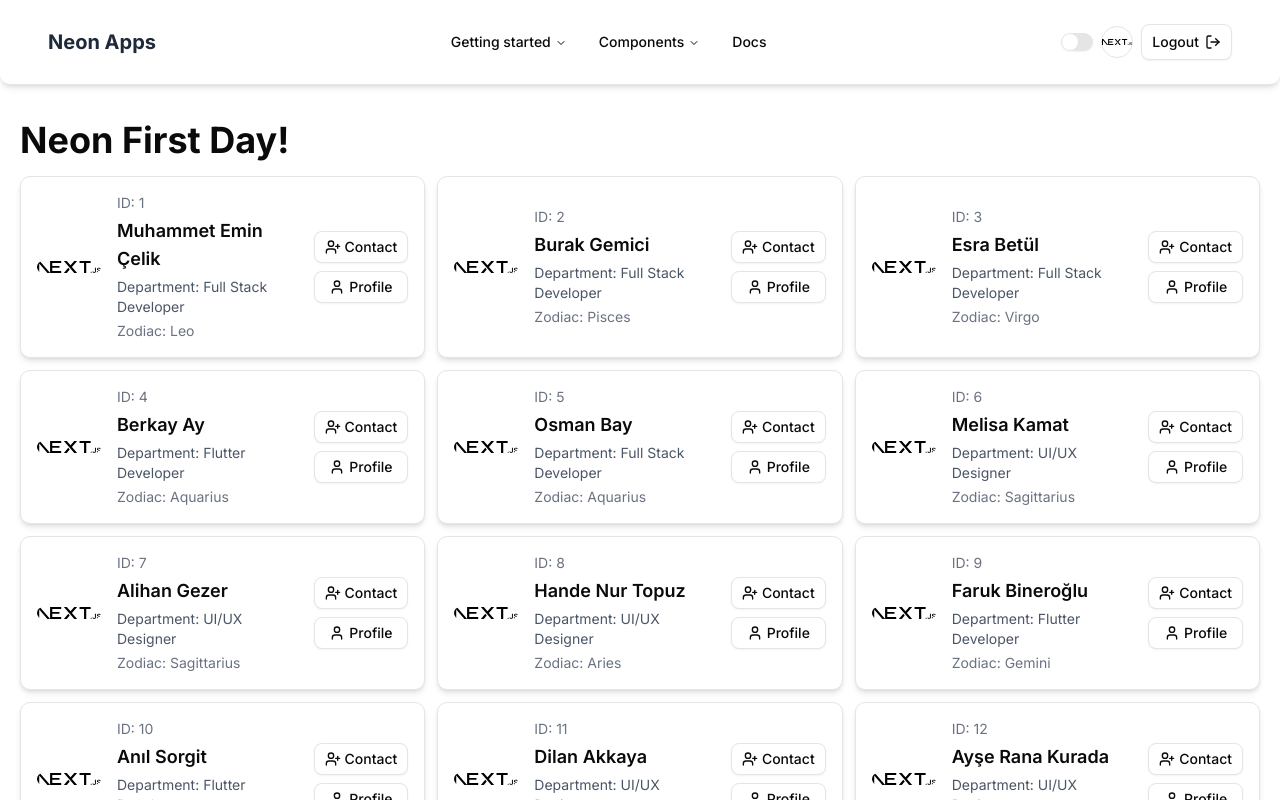
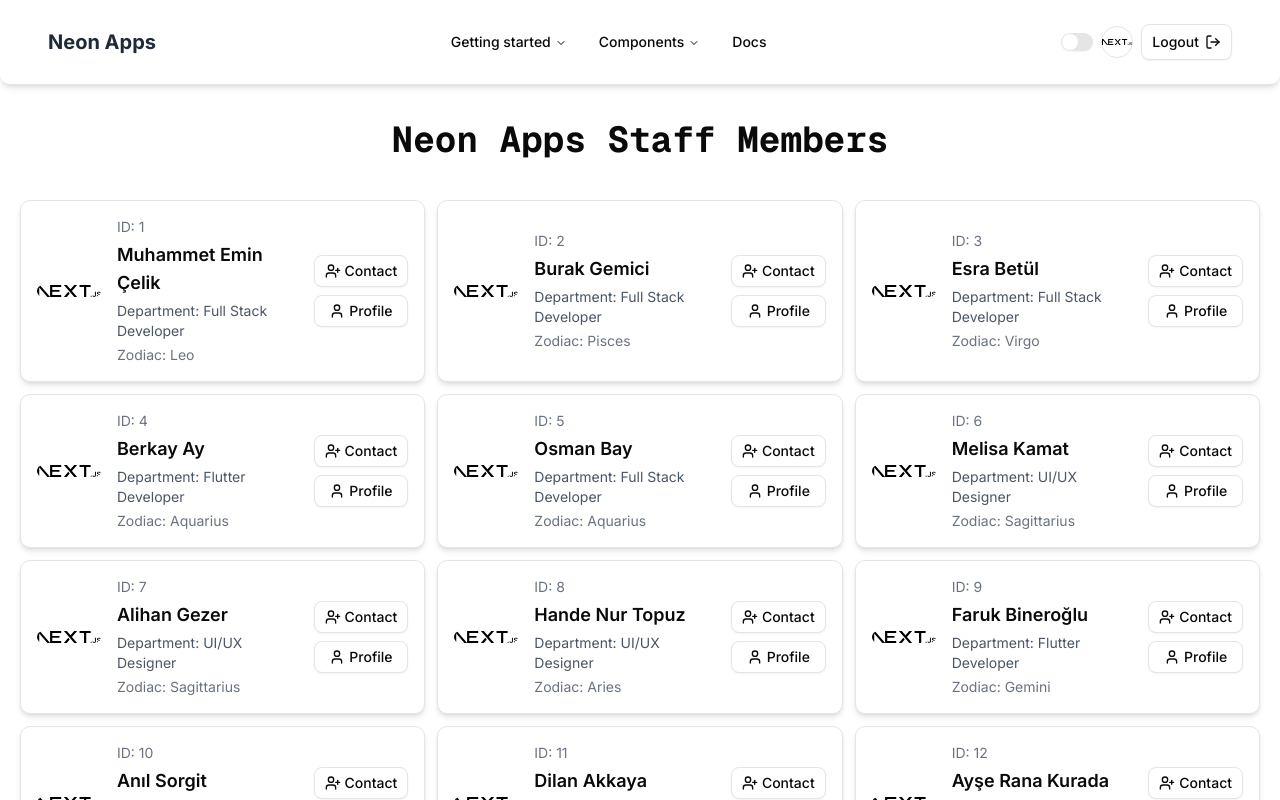
Before and after one commit to osmanbayy/neon-firstday, a Next.js app: page / in a window 1280 px wide. Shown: the top 800 px of the page. Built offline with nearby package versions, Linux system fonts and the light colour scheme; sample sign-in values are in the browser's storage.

Commit message:
feat: update Hero component title to "Neon Apps Staff Members" and adjust margin

```diff
--- a/src/components/Hero.tsx
+++ b/src/components/Hero.tsx
@@ -6,8 +6,8 @@
   return (
     <div className="flex min-h-screen flex-col items-center justify-between px-5 py-20 w-full">
       <div className="relative py-10 w-full max-w-7xl">
-        <h1 className="text-4xl font-bold mb-4">
-          Neon First Day!
+        <h1 className="text-4xl font-bold mb-10 text-center font-mono">
+          Neon Apps Staff Members
         </h1>
         {/* Members Grid List */}
         <div className="relative w-full grid grid-cols-1 md:grid-cols-2 lg:grid-cols-3 gap-3">
```
